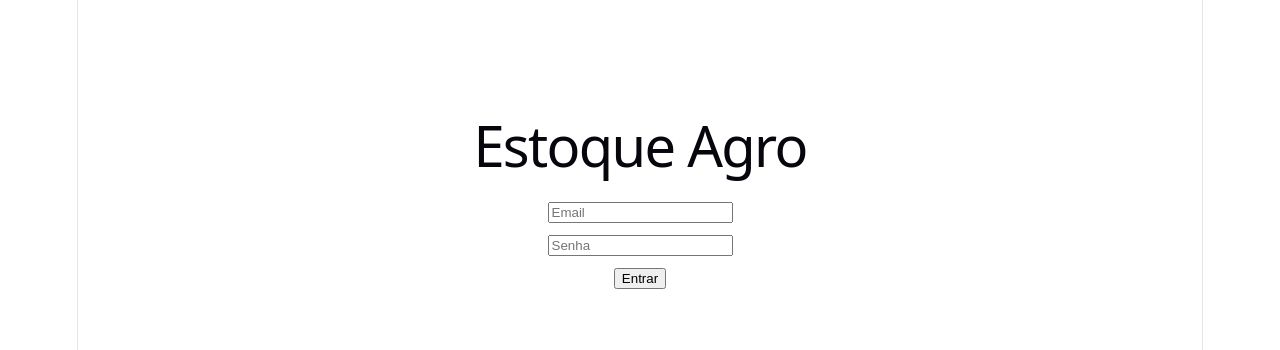
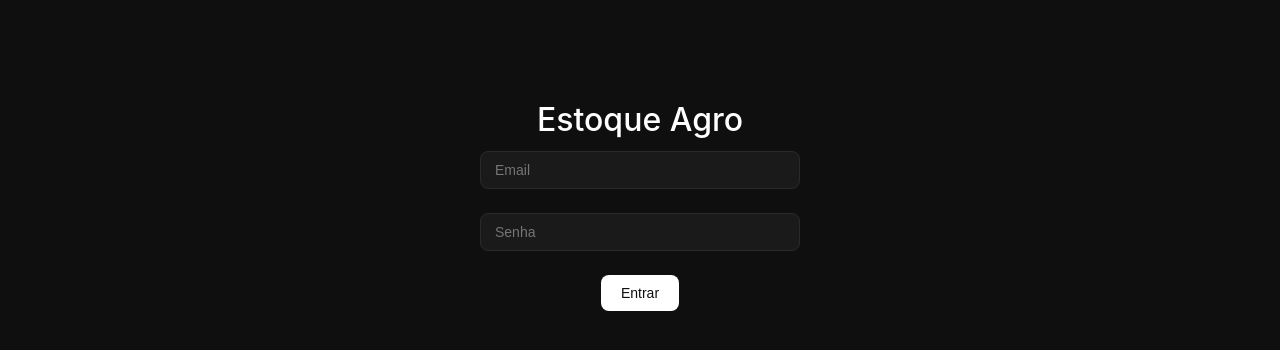
Before and after one commit to Ivano-Gabriel/estoque-api-agro-frontend, a React (Vite) app: page / in a window 1280 px wide. Shown: the top 350 px of the page. Built offline with nearby package versions, Linux system fonts and the light colour scheme.

Commit message:
feat: aponta para api em producao

```diff
--- a/src/App.jsx
+++ b/src/App.jsx
@@ -9,7 +9,7 @@ function App() {
     return <Login onLogin={setToken} />
   }
 
-  return <Dashboard token={token} />
+  return <Dashboard token={token} onLogout={() => setToken(null)} />
 }
 
 export default App
--- /dev/null
+++ b/src/components/FormProduto.jsx
@@ -0,0 +1,60 @@
+import { useState } from 'react'
+
+function FormProduto({ token, onProdutoAdicionado, onFechar }) {
+  const [nome, setNome] = useState('')
+  const [tipo, setTipo] = useState('')
+  const [preco, setPreco] = useState('')
+  const [dataValidade, setDataValidade] = useState('')
+  const [categoria, setCategoria] = useState('')
+
+  async function handleSalvar() {
+    await fetch('https://estoque-api-agro.onrender.com/produtos', {
+      method: 'POST',
+      headers: {
+        'Content-Type': 'application/json',
+        'Authorization': 'Bearer ' + token
+      },
+      body: JSON.stringify({
+        nome,
+        tipo,
+        preco: parseFloat(preco),
+        dataValidade,
+        categoria: { nome: categoria }
+      })
+    })
+    onProdutoAdicionado()
+    onFechar()
+  }
+
+  return (
+    <div style={{
+      position: 'fixed', inset: 0,
+      background: 'rgba(0,0,0,0.7)',
+      display: 'flex', alignItems: 'center', justifyContent: 'center',
+      zIndex: 200
+    }}>
+      <div style={{
+        background: '#111', borderRadius: '12px',
+        padding: '32px', width: '420px',
+        border: '1px solid #222'
+      }}>
+        <h2 style={{ marginBottom: '24px', fontSize: '18px' }}>Novo produto</h2>
+
+        <div style={{ display: 'flex', flexDirection: 'column', gap: '12px' }}>
+          <input placeholder="Nome do produto" value={nome} onChange={e => setNome(e.target.value)} />
+          <input placeholder="Tipo (ex: Pacote 1kg)" value={tipo} onChange={e => setTipo(e.target.value)} />
+          <input placeholder="Preço (ex: 8.99)" value={preco} onChange={e => setPreco(e.target.value)} />
+          <input type="date" value={dataValidade} onChange={e => setDataValidade(e.target.value)} />
+          <input placeholder="Categoria (ex: Alimentos)" value={categoria} onChange={e => setCategoria(e.target.value)} />
+        </div>
+
+        <div style={{ display: 'flex', gap: '12px', marginTop: '24px' }}>
+          <button className="btn-primary" onClick={handleSalvar} style={{ flex: 1 }}>Salvar</button>
+          <button onClick={onFechar} style={{ flex: 1, background: '#1a1a1a', color: '#888' }}>Cancelar</button>
+        </div>
+      </div>
+    </div>
+  )
+}
+
+export default FormProduto
--- /dev/null
+++ b/src/components/FormQuantidade.jsx
@@ -0,0 +1,60 @@
+import { useState } from 'react'
+
+function FormQuantidade({ produto, tipo, token, onFechar, onAtualizado }) {
+  const [quantidade, setQuantidade] = useState('')
+
+  async function handleConfirmar() {
+    const rota = tipo === 'vender' ? 'vender' : 'comprar'
+    await fetch(`https://estoque-api-agro.onrender.com/produtos/${produto.id}/${rota}?quantidade=${quantidade}`, {
+      method: 'PUT',
+      headers: { 'Authorization': 'Bearer ' + token }
+    })
+    onAtualizado()
+    onFechar()
+  }
+
+  return (
+    <div style={{
+      position: 'fixed', inset: 0,
+      background: 'rgba(0,0,0,0.7)',
+      display: 'flex', alignItems: 'center', justifyContent: 'center',
+      zIndex: 200
+    }}>
+      <div style={{
+        background: '#111', borderRadius: '12px',
+        padding: '32px', width: '360px',
+        border: '1px solid #222'
+      }}>
+        <h2 style={{ marginBottom: '8px', fontSize: '18px' }}>
+          {tipo === 'vender' ? 'Vender' : 'Repor'} produto
+        </h2>
+        <p style={{ color: '#888', fontSize: '14px', marginBottom: '24px' }}>
+          {produto.nome} — {produto.quantidadeEstoque} un em estoque
+        </p>
+
+        <input
+          type="number"
+          placeholder="Quantidade"
+          value={quantidade}
+          onChange={e => setQuantidade(e.target.value)}
+          style={{ marginBottom: '16px' }}
+        />
+
+        <div style={{ display: 'flex', gap: '12px' }}>
+          <button
+            className={tipo === 'vender' ? 'btn-danger' : 'btn-success'}
+            onClick={handleConfirmar}
+            style={{ flex: 1 }}>
+            Confirmar
+          </button>
+          <button onClick={onFechar}
+            style={{ flex: 1, background: '#1a1a1a', color: '#888' }}>
+            Cancelar
+          </button>
+        </div>
+      </div>
+    </div>
+  )
+}
+
+export default FormQuantidade
--- /dev/null
+++ b/src/components/Navbar.jsx
@@ -0,0 +1,37 @@
+function Navbar({ onLogout }) {
+  return (
+    <nav style={{
+      display: 'flex',
+      justifyContent: 'space-between',
+      alignItems: 'center',
+      padding: '16px 32px',
+      borderBottom: '1px solid #1e1e1e',
+      background: '#0a0a0a',
+      position: 'sticky',
+      top: 0,
+      zIndex: 100
+    }}>
+      <div style={{ display: 'flex', alignItems: 'center', gap: '8px' }}>
+        <span style={{ fontSize: '18px', fontWeight: '600', color: '#fff' }}>
+          Estoque
+        </span>
+        <span style={{
+          fontSize: '11px',
+          background: '#1e1e1e',
+          color: '#888',
+          padding: '2px 8px',
+          borderRadius: '20px'
+        }}>
+          v1.0
+        </span>
+      </div>
+
+      <button className="btn-primary" onClick={onLogout}
+        style={{ padding: '8px 16px', fontSize: '13px' }}>
+        Sair
+      </button>
+    </nav>
+  )
+}
+
+export default Navbar
--- a/src/index.css
+++ b/src/index.css
@@ -1,111 +1,86 @@
-:root {
-  --text: #6b6375;
-  --text-h: #08060d;
-  --bg: #fff;
-  --border: #e5e4e7;
-  --code-bg: #f4f3ec;
-  --accent: #aa3bff;
-  --accent-bg: rgba(170, 59, 255, 0.1);
-  --accent-border: rgba(170, 59, 255, 0.5);
-  --social-bg: rgba(244, 243, 236, 0.5);
-  --shadow:
-    rgba(0, 0, 0, 0.1) 0 10px 15px -3px, rgba(0, 0, 0, 0.05) 0 4px 6px -2px;
-
-  --sans: system-ui, 'Segoe UI', Roboto, sans-serif;
-  --heading: system-ui, 'Segoe UI', Roboto, sans-serif;
-  --mono: ui-monospace, Consolas, monospace;
-
-  font: 18px/145% var(--sans);
-  letter-spacing: 0.18px;
-  color-scheme: light dark;
-  color: var(--text);
-  background: var(--bg);
-  font-synthesis: none;
-  text-rendering: optimizeLegibility;
-  -webkit-font-smoothing: antialiased;
-  -moz-osx-font-smoothing: grayscale;
-
-  @media (max-width: 1024px) {
-    font-size: 16px;
-  }
-}
-
-@media (prefers-color-scheme: dark) {
-  :root {
-    --text: #9ca3af;
-    --text-h: #f3f4f6;
-    --bg: #16171d;
-    --border: #2e303a;
-    --code-bg: #1f2028;
-    --accent: #c084fc;
-    --accent-bg: rgba(192, 132, 252, 0.15);
-    --accent-border: rgba(192, 132, 252, 0.5);
-    --social-bg: rgba(47, 48, 58, 0.5);
-    --shadow:
-      rgba(0, 0, 0, 0.4) 0 10px 15px -3px, rgba(0, 0, 0, 0.25) 0 4px 6px -2px;
-  }
-
-  #social .button-icon {
-    filter: invert(1) brightness(2);
-  }
+* {
+  margin: 0;
+  padding: 0;
+  box-sizing: border-box;
 }
 
 body {
-  margin: 0;
+  font-family: 'Inter', 'Segoe UI', sans-serif;
+  background-color: #0f0f0f;
+  color: #e0e0e0;
+  min-height: 100vh;
 }
 
-#root {
-  width: 1126px;
-  max-width: 100%;
-  margin: 0 auto;
-  text-align: center;
-  border-inline: 1px solid var(--border);
-  min-height: 100svh;
-  display: flex;
-  flex-direction: column;
-  box-sizing: border-box;
+h1, h2, h3 {
+  font-weight: 500;
+  color: #ffffff;
 }
 
-h1,
-h2 {
-  font-family: var(--heading);
-  font-weight: 500;
-  color: var(--text-h);
+input, select, textarea {
+  background: #1a1a1a;
+  border: 1px solid #2a2a2a;
+  color: #e0e0e0;
+  padding: 10px 14px;
+  border-radius: 8px;
+  font-size: 14px;
+  outline: none;
+  transition: border 0.2s;
+  width: 100%;
 }
 
-h1 {
-  font-size: 56px;
-  letter-spacing: -1.68px;
-  margin: 32px 0;
-  @media (max-width: 1024px) {
-    font-size: 36px;
-    margin: 20px 0;
-  }
-}
-h2 {
-  font-size: 24px;
-  line-height: 118%;
-  letter-spacing: -0.24px;
-  margin: 0 0 8px;
-  @media (max-width: 1024px) {
-    font-size: 20px;
-  }
-}
-p {
-  margin: 0;
+input:focus {
+  border-color: #555;
 }
 
-code,
-.counter {
-  font-family: var(--mono);
-  display: inline-flex;
-  border-radius: 4px;
-  color: var(--text-h);
+button {
+  cursor: pointer;
+  border: none;
+  border-radius: 8px;
+  padding: 10px 20px;
+  font-size: 14px;
+  font-weight: 500;
+  transition: all 0.2s;
 }
 
-code {
-  font-size: 15px;
-  line-height: 135%;
-  padding: 4px 8px;
-  background: var(--code-bg);
+.btn-primary {
+  background: #ffffff;
+  color: #0f0f0f;
 }
+
+.btn-primary:hover {
+  background: #e0e0e0;
+}
+
+.btn-danger {
+  background: #ff4444;
+  color: #fff;
+}
+
+.btn-success {
+  background: #22c55e;
+  color: #fff;
+}
+
+table {
+  width: 100%;
+  border-collapse: collapse;
+}
+
+th, td {
+  padding: 14px 16px;
+  text-align: left;
+  border-bottom: 1px solid #1e1e1e;
+  font-size: 14px;
+}
+
+th {
+  color: #888;
+  font-weight: 500;
+  font-size: 12px;
+  text-transform: uppercase;
+  letter-spacing: 0.05em;
+}
+
+tr:hover {
+  background: #141414;
+}
--- a/src/pages/Login.jsx
+++ b/src/pages/Login.jsx
@@ -7,7 +7,7 @@ function Login({ onLogin }) {
 
   async function handleLogin() {
     try {
-      const resposta = await fetch('http://localhost:8081/auth/login', {
+      const resposta = await fetch('https://estoque-api-agro.onrender.com/auth/login', {
         method: 'POST',
         headers: { 'Content-Type': 'application/json' },
         body: JSON.stringify({ email, senha })
@@ -29,9 +29,22 @@ function Login({ onLogin }) {
   return (
     <div style={{ display: 'flex', flexDirection: 'column', alignItems: 'center', marginTop: '100px', gap: '12px' }}>
       <h1>Estoque Agro</h1>
-      <input placeholder="Email" value={email} onChange={e => setEmail(e.target.value)} />
-      <input placeholder="Senha" type="password" value={senha} onChange={e => setSenha(e.target.value)} />
-      <button onClick={handleLogin}>Entrar</button>
+      <input
+        placeholder="Email"
+        value={email}
+        onChange={e => setEmail(e.target.value)}
+        style={{ marginBottom: '12px', width: '320px' }}
+        autoComplete="off"
+      />
+      <input
+        placeholder="Senha"
+        type="password"
+        value={senha}
+        onChange={e => setSenha(e.target.value)}
+        style={{ marginBottom: '12px', width: '320px' }}
+        autoComplete="off"
+      />
+      <button className="btn-primary" onClick={handleLogin}>Entrar</button>
       {erro && <p style={{ color: 'red' }}>{erro}</p>}
     </div>
   )
```
Also changed, not shown: src/pages/Dashboard.jsx (+102 -13 lines).
